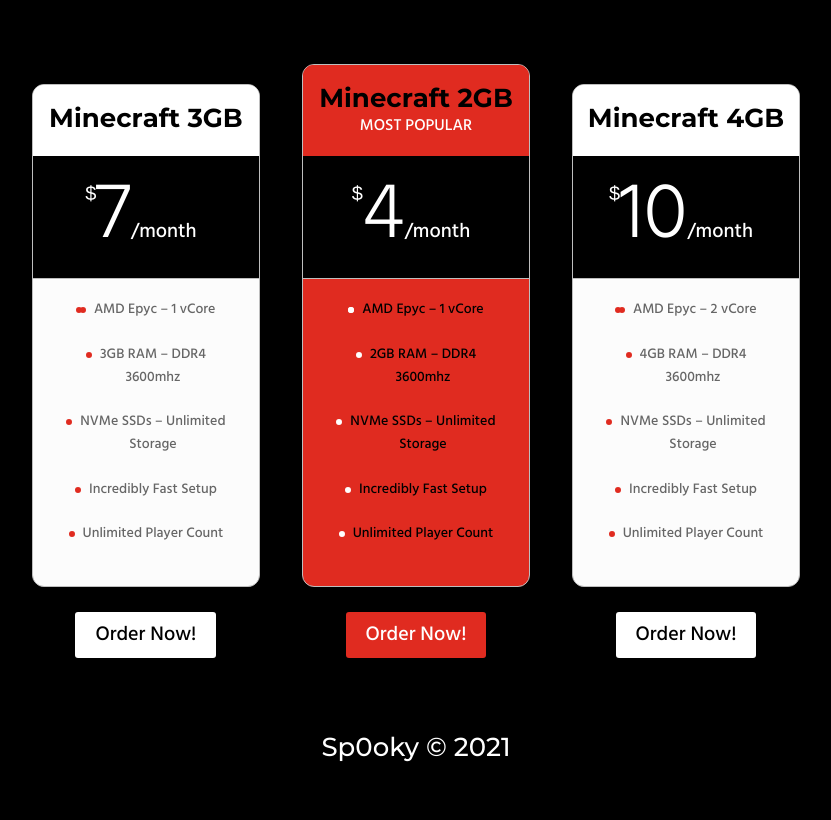
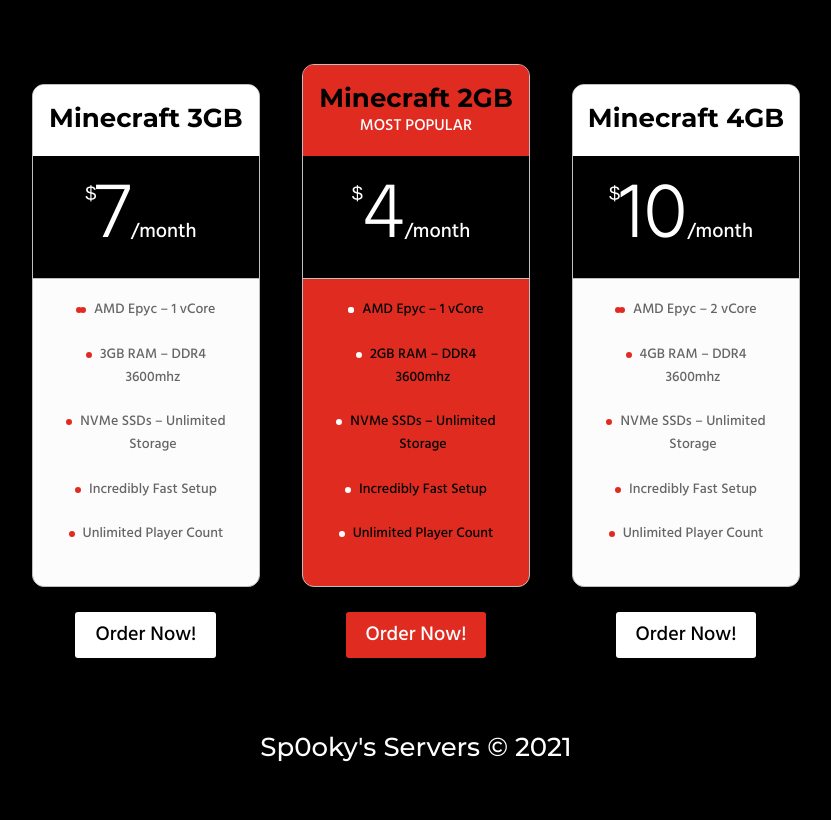
Before and after one commit to sp0oky16/sp0okyservers, a plain HTML site: page index.html in a window 1280 px wide. Shown: the part 1548-2368 px from the top of the page, without its empty margins (224-1055 px from the left). Drawn offline with Linux system fonts and the light colour scheme; files whose address does not match are found by name; a web font is replaced by a local one.

Commit message:
Update index.html

```diff
--- a/index.html
+++ b/index.html
@@ -323,7 +323,7 @@
 				<div class="et_pb_module et_pb_text et_pb_text_0_tb_footer  et_pb_text_align_left et_pb_bg_layout_light">
 
 
-				<div class="et_pb_text_inner"><h2 style="text-align: center;"><span style="color: #ffffff;">Sp0oky © 2021</span></h2></div>
+				<div class="et_pb_text_inner"><h2 style="text-align: center;"><span style="color: #ffffff;">Sp0oky's Servers © 2021</span></h2></div>
 			</div> <!-- .et_pb_text -->
 			</div> <!-- .et_pb_column -->
 
```
